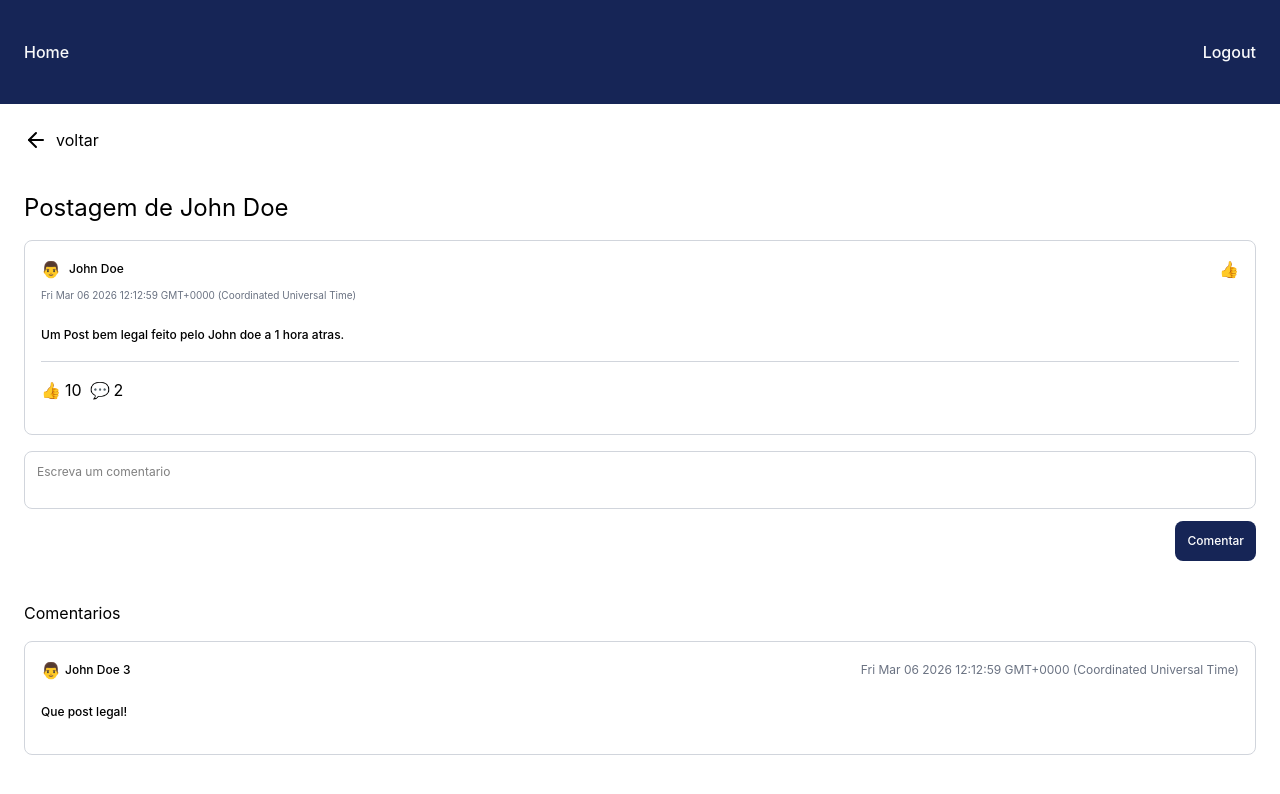
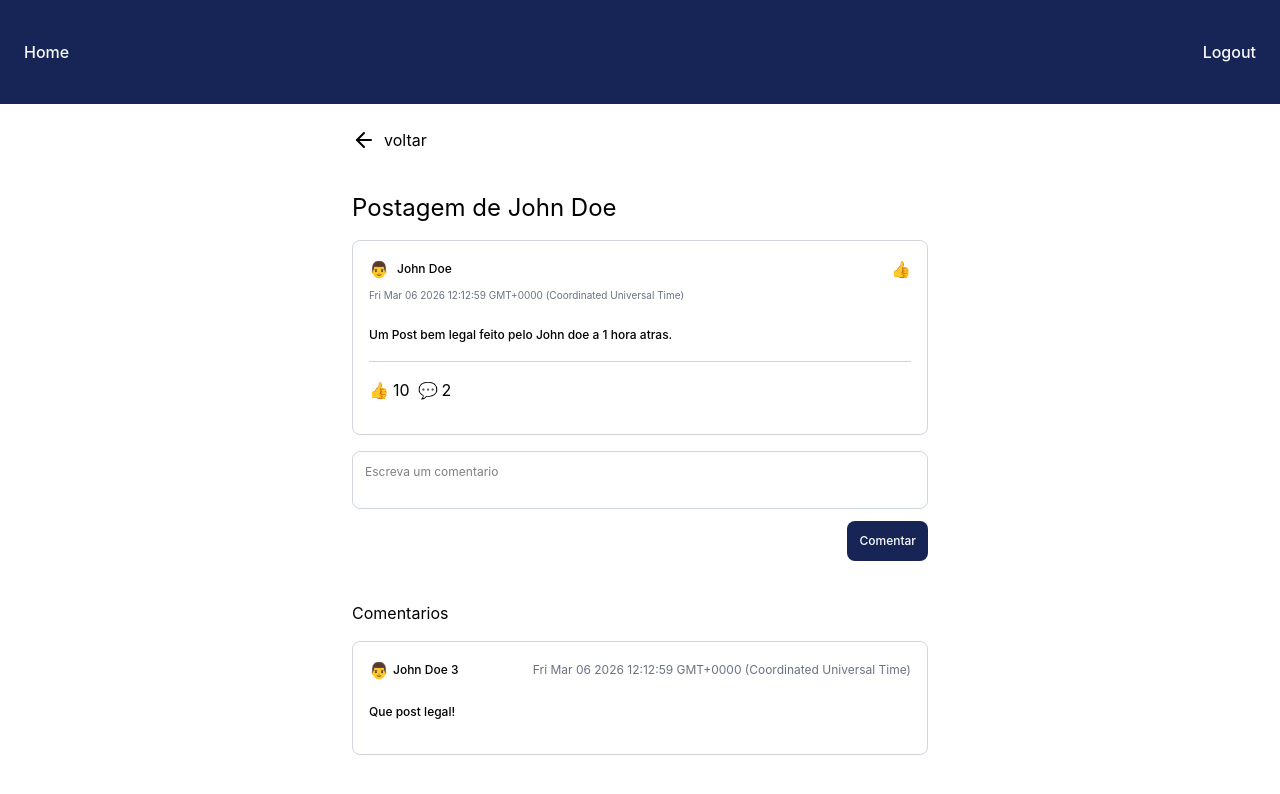
Before and after one commit to michelzaum/sayit, a React (Vite) app in the folder web/: page /postDetails in a window 1280 px wide. Shown: the top 794 px of the page. Built offline with nearby package versions, Linux system fonts and the light colour scheme.

Commit message:
feat: implement desktop layout in post details page

```diff
--- a/web/src/pages/postDetails/index.tsx
+++ b/web/src/pages/postDetails/index.tsx
@@ -25,7 +25,8 @@ export function PostDetails() {
   const postInfo = post;
 
   return (
-    <div className="flex flex-col p-6 gap-10">
+    <div className="flex justify-center p-6">
+      <div className="w-full sm:max-w-xl flex flex-col gap-10">
         <Link to="/" className="flex items-center gap-2">
           <ArrowLeftIcon />
           <span>voltar</span>
@@ -70,7 +71,9 @@ export function PostDetails() {
                 <div className="flex items-center justify-between">
                   <div className="flex items-center gap-1">
                     <span>{comment.authorImage}</span>
-                  <span className="text-xs font-medium">{comment.author}</span>
+                    <span className="text-xs font-medium">
+                      {comment.author}
+                    </span>
                   </div>
                   <span className="text-xs text-gray-500">
                     {comment.createdAt.toString()}
@@ -84,5 +87,6 @@ export function PostDetails() {
           </div>
         </div>
       </div>
+    </div>
   );
 }
```
Lines whose indentation alone changed are shown as unchanged.
